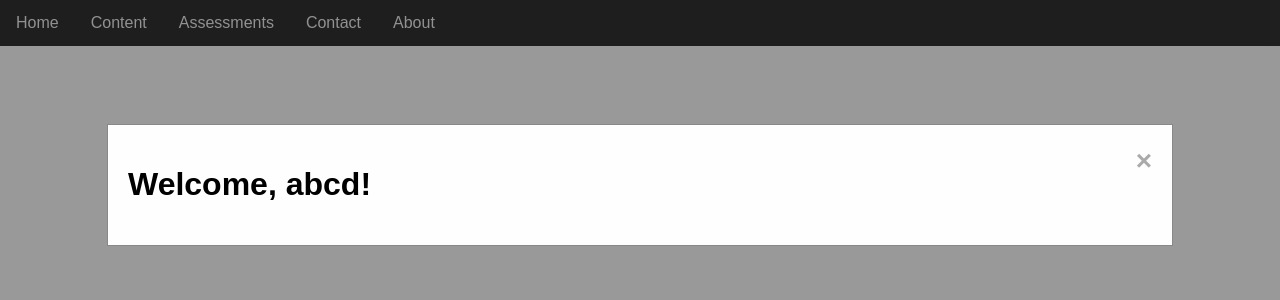
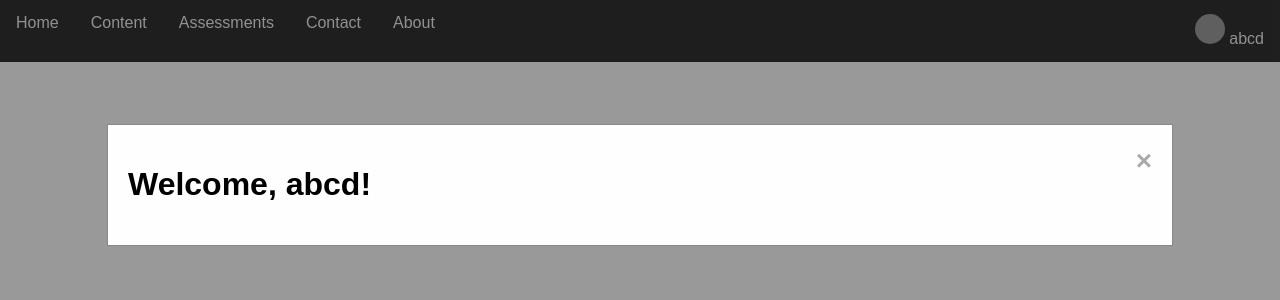
Before and after one commit to dharaaaaa528/majorprojectfinal, a PHP site: page /majorprojectfinal/usermain.php in a window 1280 px wide. Shown: the top 300 px of the page. Run offline with PHP 8.4, Linux system fonts and the light colour scheme; a user stored in the database is signed in; grey boxes are pictures that could not be loaded.

Commit message:
Update usermain.php

```diff
--- a/major-project/usermain.php
+++ b/major-project/usermain.php
@@ -1,7 +1,5 @@
 <?php
-require_once 'topnav.php';
 session_start();
-
 
 // Check if user is logged in
 if (!isset($_SESSION["login"]) || $_SESSION["login"] !== true) {
@@ -19,7 +17,79 @@ $username = $_SESSION["username"];
     <meta charset="UTF-8">
     <title>User Main</title>
     <style>
-
+        /* Basic styling for the navigation */
+        body {
+            font-family: Arial, sans-serif;
+            margin: 0;
+        }
+        .topnav {
+            background-color: #333;
+            overflow: hidden;
+        }
+        .topnav a {
+            float: left;
+            display: block;
+            color: #f2f2f2;
+            text-align: center;
+            padding: 14px 16px;
+            text-decoration: none;
+        }
+        .topnav a:hover {
+            background-color: #ddd;
+            color: black;
+        }
+        /* Dropdown container */
+        .topnav .dropdown {
+            float: left;
+            overflow: hidden;
+        }
+        /* Style the dropdown button */
+        .topnav .dropdown .dropbtn {
+            font-size: 16px;
+            border: none;
+            outline: none;
+            color: #f2f2f2;
+            padding: 14px 16px;
+            background-color: inherit;
+            font-family: inherit;
+            margin: 0;
+        }
+        /* Dropdown content (hidden by default) */
+        .topnav .dropdown-content {
+            display: none;
+            position: absolute;
+            background-color: #333;
+            min-width: 160px;
+            box-shadow: 0px 8px 16px 0px rgba(0,0,0,0.2);
+            z-index: 1;
+        }
+        /* Links inside the dropdown */
+        .topnav .dropdown-content a {
+            float: none;
+            color: #f2f2f2;
+            padding: 12px 16px;
+            text-decoration: none;
+            display: block;
+            text-align: left;
+        }
+        /* Add a background color to dropdown links on hover */
+        .topnav .dropdown-content a:hover {
+            background-color: #ddd;
+            color: black;
+        }
+        /* Show the dropdown menu on hover */
+        .topnav .dropdown:hover .dropdown-content {
+            display: block;
+        }
+        /* Style the active dropdown link */
+        .topnav .dropdown-content a.active {
+            background-color: #4CAF50;
+            color: white;
+        }
+        /* Profile picture styling */
+        .profile-picture img {
+            border-radius: 50%;
+        }
         /* Modal styles */
         .modal {
             display: none;
@@ -57,7 +127,47 @@ $username = $_SESSION["username"];
 </head>
 <body>
 
+<div class="topnav">
+    <a href="#">Home</a>
+    <div class="dropdown">
+        <button class="dropbtn">Content
+            <i class="fa fa-caret-down"></i>
+        </button>
+        <div class="dropdown-content">
+            <a href="#">Courses</a>
+            <a href="#">Tutorials</a>
+            <a href="#">Articles</a>
+        </div>
+    </div>
+    <div class="dropdown">
+        <button class="dropbtn">Assessments
+            <i class="fa fa-caret-down"></i>
+        </button>
+        <div class="dropdown-content">
+            <a href="#">Quizzes</a>
+            <a href="#">Tests</a>
+            <a href="#">Exams</a>
+        </div>
+    </div>
+    <a href="#">Contact</a>
+    <a href="#">About</a>
+    <div class="dropdown" style="float: right;">
+        <button class="dropbtn">
+            <img src="majorproject1\pictures" alt="" width="30" height="30" style="border-radius: 50%;">
+            <?= htmlspecialchars($username) ?>
+            <i class="fa fa-caret-down"></i>
+        </button>
+        <div class="dropdown-content" style="right: 0; left: auto;">
+            <a href="#">Profile</a>
+            <a href="#">Settings</a>
+            <a href="logout.php">Logout</a>
+        </div>
+    </div>
+</div>
 
+<div class="content home">
+    <!-- Additional content can be placed here -->
+</div>
 
 <!-- The Modal -->
 <div id="welcomeModal" class="modal">
```
